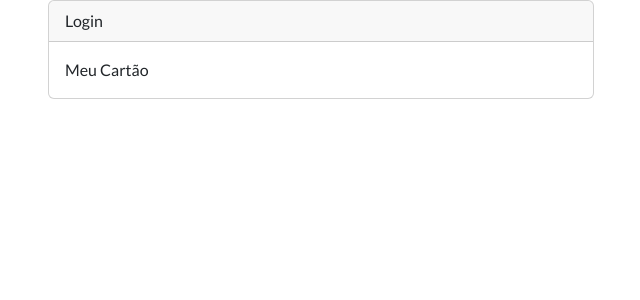
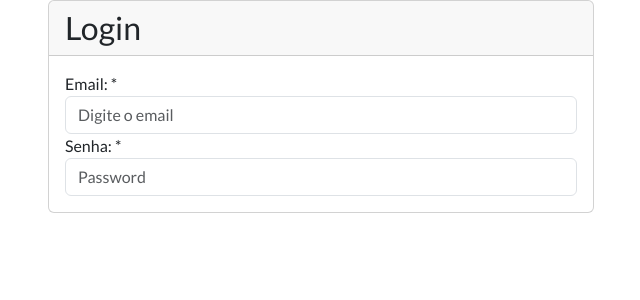
Before and after one commit to JeanHeberth/minhas-financas-app, a React (Create React App) app: page / in a window 1280 px wide. Shown: the top 300 px of the page, without its empty margins (334-974 px from the left). Built offline with nearby package versions, Linux system fonts and the light colour scheme.

Commit message:
criando o formulario de login

```diff
--- a/src/views/components/card.js
+++ b/src/views/components/card.js
@@ -4,7 +4,7 @@ class Card extends React.Component {
     render() {
         return (
             <div className={'card mb-3'}>
-                <div className={'card-header'}>{this.props.title}</div>
+                <h3 className={'card-header'}>{this.props.title}</h3>
                 <div className={'card-body'}>{this.props.children}</div>
 
 
--- /dev/null
+++ b/src/views/components/form-group.js
@@ -0,0 +1,12 @@
+import React from "react";
+
+function FormGroup(props) {
+    return (
+        <div className={'form-group'}>
+            <label htmlFor={props.htmlFor}>{props.label}</label>
+            {props.children}
+        </div>
+    )
+}
+
+export default FormGroup
--- a/src/views/login.js
+++ b/src/views/login.js
@@ -1,6 +1,6 @@
 import React from "react";
 import Card from "./components/card"
-
+import FormGroup from "./components/form-group";
 
 
 class Login extends React.Component {
@@ -11,7 +11,29 @@ class Login extends React.Component {
                     <div className={"col-md-6"} style={{position: 'relative', left: '300px'}}>
                         <div className={'bs-docs-section'}>
                             <Card title={'Login'}>
-                                    Meu Cartão
+                                <div className={'row'}>
+                                    <div className={'col-lg-12'}>
+                                        <div className={'bs-component'}>
+                                            <fieldset>
+                                                    <FormGroup label={'Email: *'} htmlFor={'exampleInputEmail1'}>
+                                                    <input type={'email'}
+                                                           className={'form-control'}
+                                                           id={'exampleInputEmail1'}
+                                                           aria-describedby={'emamilHelp'}
+                                                           placeholder={'Digite o email'}/>
+
+                                                    </FormGroup>
+                                                <FormGroup label={'Senha: *'} htmlFor={'exampleInputPassword1'}>
+                                                    <input type="password"
+                                                           className="form-control"
+                                                           id="exampleInputPassword1"
+                                                           placeholder="Password"/>
+
+                                                </FormGroup>
+                                            </fieldset>
+                                        </div>
+                                    </div>
+                                </div>
                             </Card>
                         </div>
 
```
